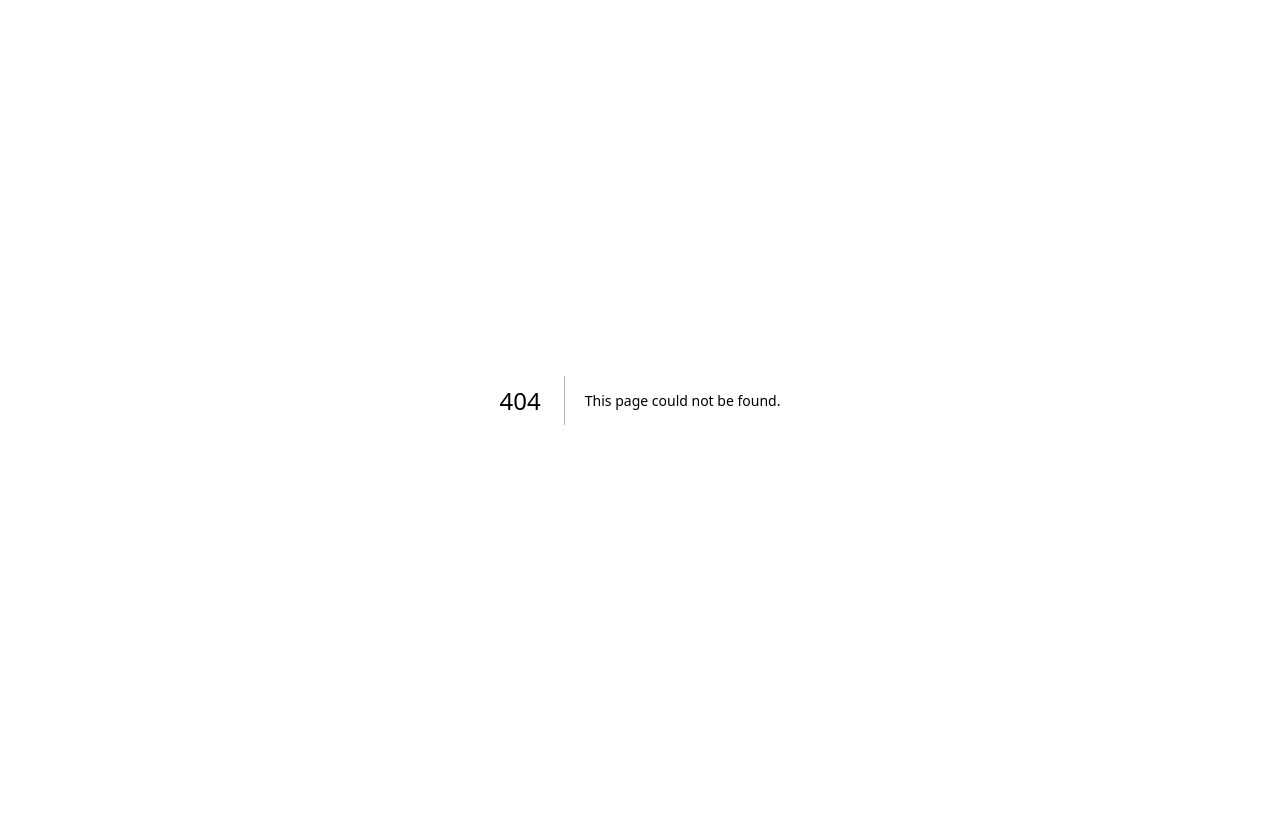
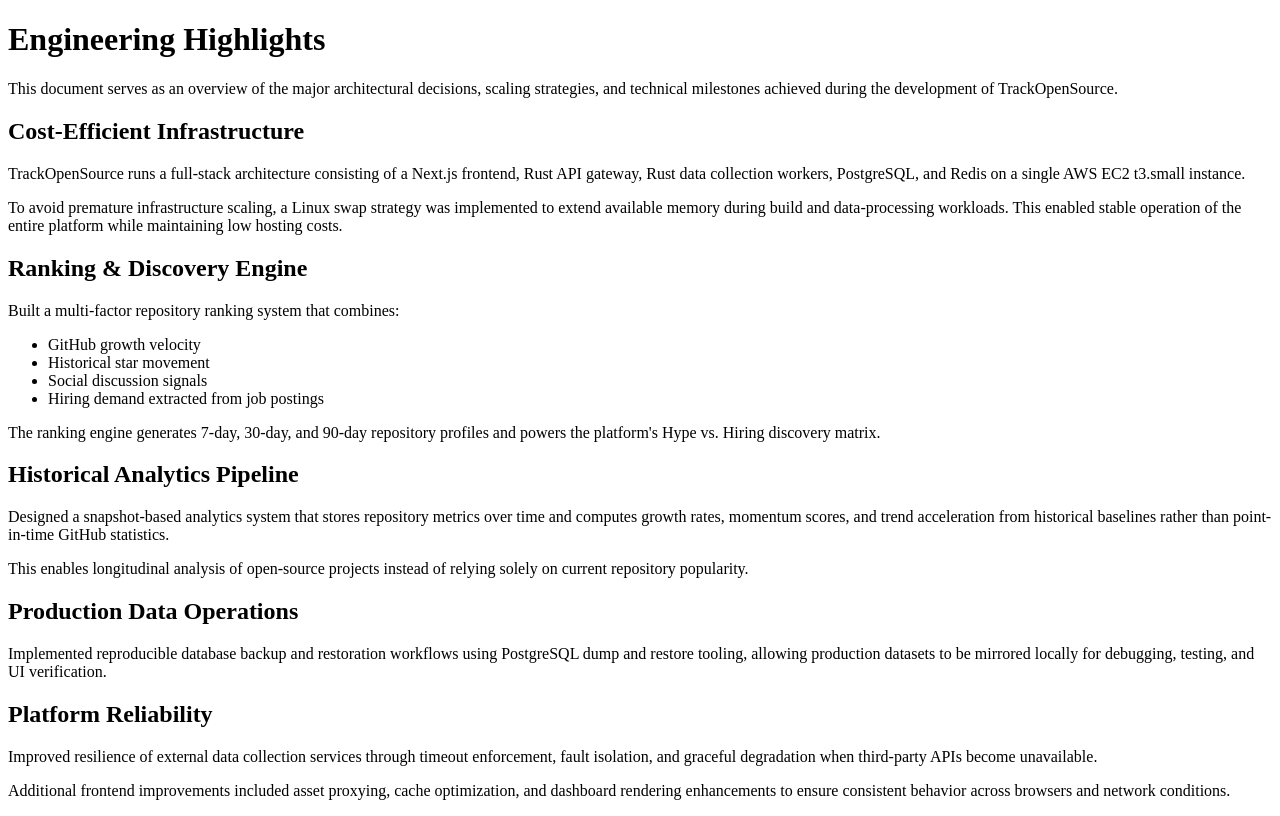
Before and after one commit to techmedaddy/trackopensource, a Next.js app in the folder frontend/: page /docs/engineering-log in a window 1280 px wide. Before the commit this address had no page. Built offline with nearby package versions, Linux system fonts and the light colour scheme.

Commit message:
Fix 403 Forbidden icons by migrating to jsDelivr CDN

```diff
--- a/frontend/src/components/dashboard-client.tsx
+++ b/frontend/src/components/dashboard-client.tsx
@@ -537,7 +537,7 @@
 
 function CategoryIcon({ cat }: { cat: string }) {
   const getSimpleIcon = (name: string) => (
-    <img src={`/icons/${name}`} alt={cat} className="w-3.5 h-3.5 mr-1.5" />
+    <img src={`https://cdn.jsdelivr.net/npm/simple-icons@13.0.0/icons/${name}.svg`} alt={cat} className="w-3.5 h-3.5 mr-1.5" />
   );
 
   switch (cat) {
--- a/frontend/src/pages/docs/_meta.json
+++ b/frontend/src/pages/docs/_meta.json
@@ -4,5 +4,6 @@
   "api-reference": "API Reference",
   "database-schema": "Database Schema",
   "deployment": "Deployment Guide",
+  "engineering-log": "Engineering Log",
   "docs-plan": "Documentation Plan"
 }
--- /dev/null
+++ b/frontend/src/pages/docs/engineering-log.mdx
@@ -0,0 +1,36 @@
+# Engineering Highlights
+
+This document serves as an overview of the major architectural decisions, scaling strategies, and technical milestones achieved during the development of TrackOpenSource.
+
+## Cost-Efficient Infrastructure
+
+TrackOpenSource runs a full-stack architecture consisting of a Next.js frontend, Rust API gateway, Rust data collection workers, PostgreSQL, and Redis on a single AWS EC2 t3.small instance.
+
+To avoid premature infrastructure scaling, a Linux swap strategy was implemented to extend available memory during build and data-processing workloads. This enabled stable operation of the entire platform while maintaining low hosting costs.
+
+## Ranking & Discovery Engine
+
+Built a multi-factor repository ranking system that combines:
+
+*   GitHub growth velocity
+*   Historical star movement
+*   Social discussion signals
+*   Hiring demand extracted from job postings
+
+The ranking engine generates 7-day, 30-day, and 90-day repository profiles and powers the platform's Hype vs. Hiring discovery matrix.
+
+## Historical Analytics Pipeline
+
+Designed a snapshot-based analytics system that stores repository metrics over time and computes growth rates, momentum scores, and trend acceleration from historical baselines rather than point-in-time GitHub statistics.
+
+This enables longitudinal analysis of open-source projects instead of relying solely on current repository popularity.
+
+## Production Data Operations
+
+Implemented reproducible database backup and restoration workflows using PostgreSQL dump and restore tooling, allowing production datasets to be mirrored locally for debugging, testing, and UI verification.
+
+## Platform Reliability
+
+Improved resilience of external data collection services through timeout enforcement, fault isolation, and graceful degradation when third-party APIs become unavailable.
+
+Additional frontend improvements included asset proxying, cache optimization, and dashboard rendering enhancements to ensure consistent behavior across browsers and network conditions.
```
